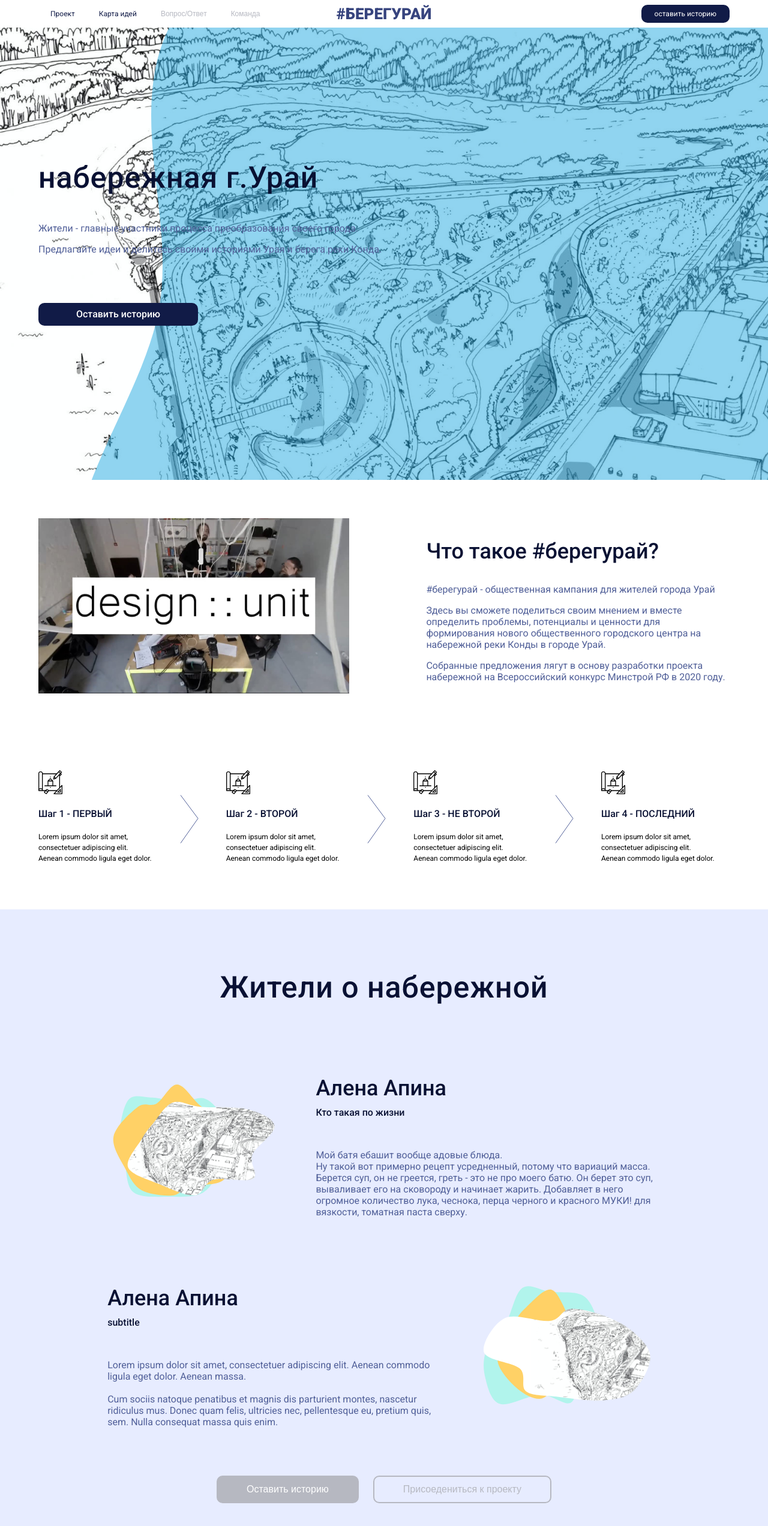
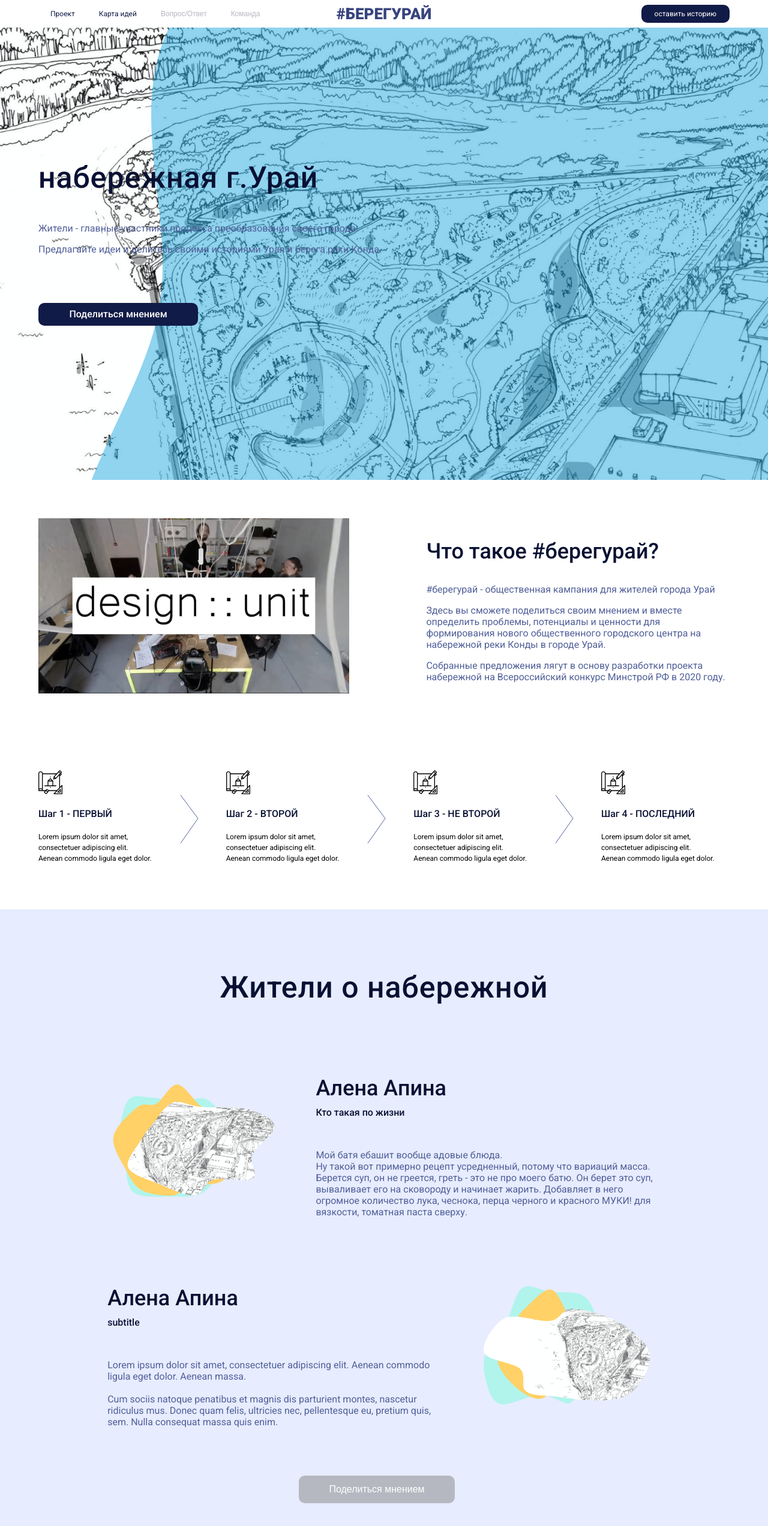
Before and after one commit to designunit/bereguray, a Next.js app: page / in a window 1280 px wide. Shown: the top 2544 px of the page at 60% size. Built offline with nearby package versions, Linux system fonts and the light colour scheme.

Commit message:
buttons upd

```diff
--- a/src/components/Hero/index.tsx
+++ b/src/components/Hero/index.tsx
@@ -31,7 +31,7 @@ export const Hero: React.SFC = () => {
                     }}
                     theme={'primary'}
                 >
-                    Оставить историю
+                    Поделиться мнением
                 </Button>
             </div>
         </>
--- a/src/components/Stories/index.tsx
+++ b/src/components/Stories/index.tsx
@@ -61,15 +61,15 @@ export const Stories: React.SFC = props => (
                     theme='primary'
                     disabled
                 >
-                    Оставить историю
+                    Поделиться мнением
                 </Button>
             </span>
-            <Button
+            {/* <Button
                 size='big'
                 disabled
             >
                 Присоедениться к проекту
-            </Button>
+            </Button> */}
         </div>
     </div>
 )
```
